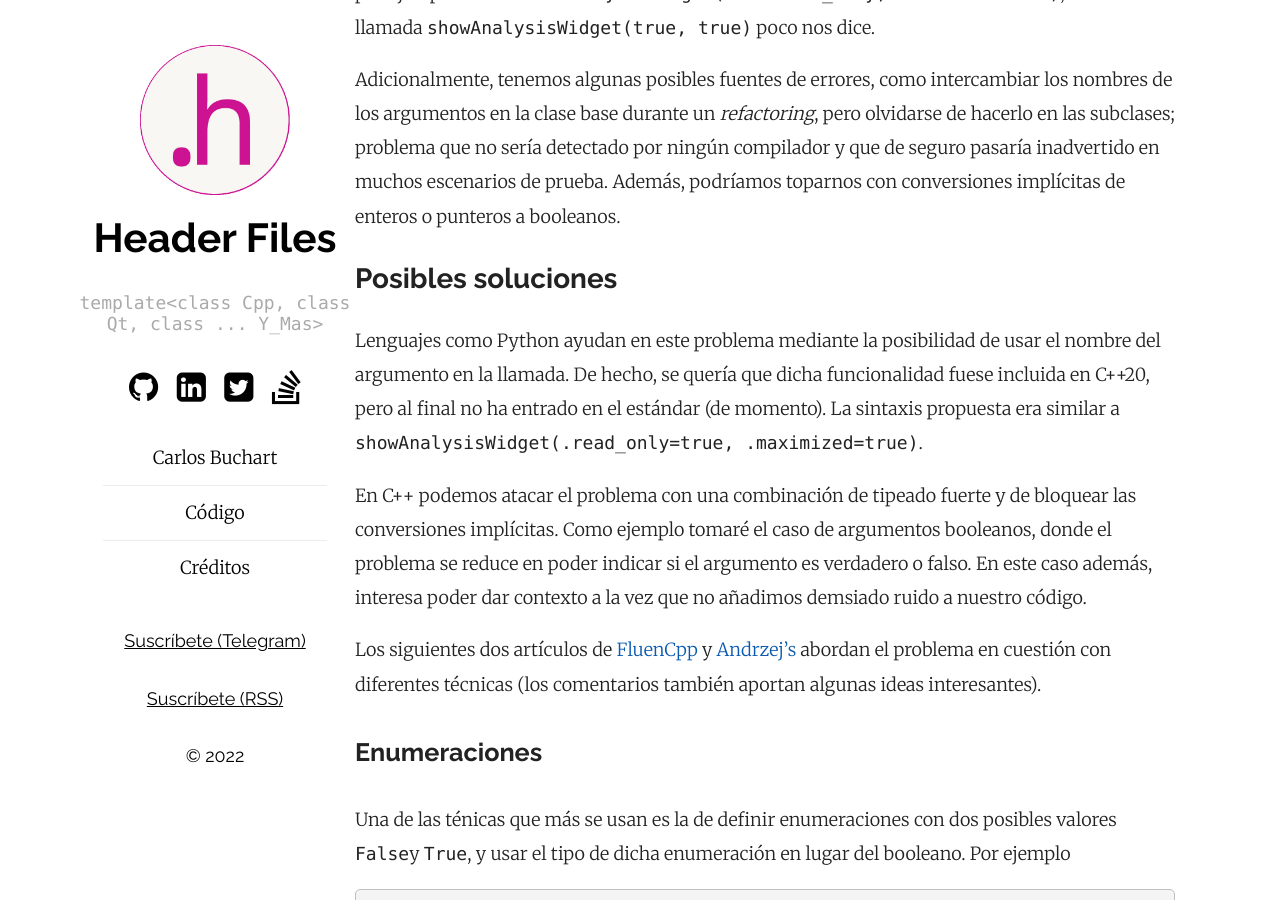
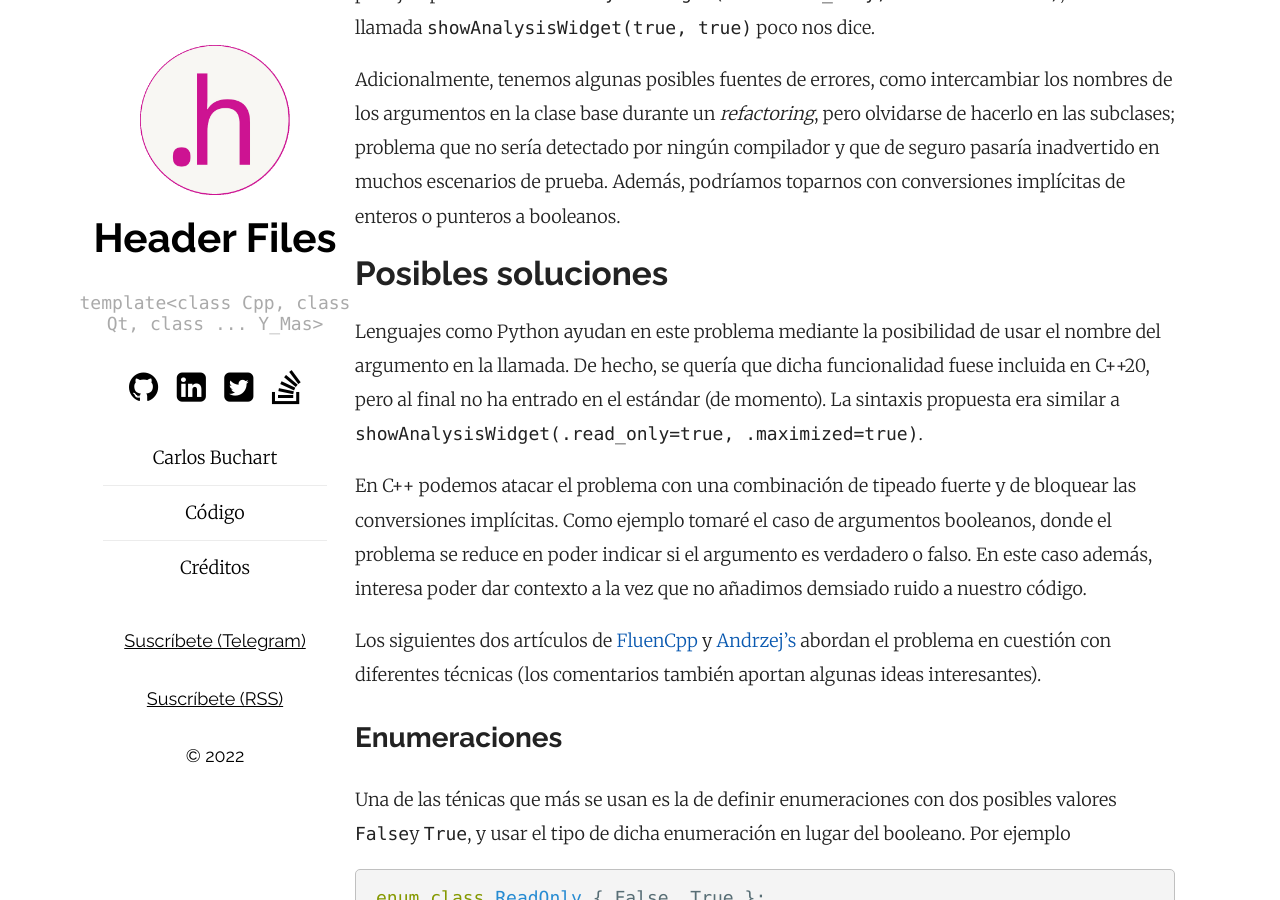
Before and after one commit to BlogHeaderFiles/BlogHeaderFiles.github.io, a Jekyll site: the page built from _posts/2021-02-07-expressive-arguments.md, in a window 1280 px wide and 900 px high, scrolled down 605 px. Built offline with Jekyll 4.4.1, drawn with Linux system fonts in a browser that asks for light colours.

Commit message:
Fix minor clint suggestions

````diff
--- a/_posts/2021-02-07-expressive-arguments.md
+++ b/_posts/2021-02-07-expressive-arguments.md
@@ -15,14 +15,16 @@ Por otro lado, en el primer ejemplo no me refiero a métodos para fijar propieda
 
 Adicionalmente, tenemos algunas posibles fuentes de errores, como intercambiar los nombres de los argumentos en la clase base durante un _refactoring_, pero olvidarse de hacerlo en las subclases; problema que no sería detectado por ningún compilador y que de seguro pasaría inadvertido en muchos escenarios de prueba. Además, podríamos toparnos con conversiones implícitas de enteros o punteros a booleanos.
 
-### Posibles soluciones
+## Posibles soluciones
+
 Lenguajes como Python ayudan en este problema mediante la posibilidad de usar el nombre del argumento en la llamada. De hecho, se quería que dicha funcionalidad fuese incluida en C++20, pero al final no ha entrado en el estándar (de momento). La sintaxis propuesta era similar a `showAnalysisWidget(.read_only=true, .maximized=true)`.
 
 En C++ podemos atacar el problema con una combinación de tipeado fuerte y de bloquear las conversiones implícitas. Como ejemplo tomaré el caso de argumentos booleanos, donde el problema se reduce en poder indicar si el argumento es verdadero o falso. En este caso además, interesa poder dar contexto a la vez que no añadimos demsiado ruido a nuestro código.
 
 Los siguientes dos artículos de [FluenCpp](https://www.fluentcpp.com/2018/05/04/passing-booleans-to-an-interface-in-an-expressive-way/) y [Andrzej's](https://akrzemi1.wordpress.com/2017/02/16/toggles-in-functions/) abordan el problema en cuestión con diferentes técnicas (los comentarios también aportan algunas ideas interesantes).
 
-#### Enumeraciones
+### Enumeraciones
+
 Una de las ténicas que más se usan es la de definir enumeraciones con dos posibles valores `False`y `True`, y usar el tipo de dicha enumeración en lugar del booleano. Por ejemplo
 
 ```cpp
@@ -36,9 +38,9 @@ showAnalysisWidget(ReadOnly::True, Maximized::False);
 
 Esto documentaría muy bien el contexto de cada argumento, evitaría confusiones de tipo así como conversiones implícitas. Las pocas _pegas_ son que si queremos usar el argumento en un condicional debemos hacer una comparación "tipográficamente más larga": `if (read_only == ReadOnly::True)` o `if (static_cast<bool>(read_only))`, o al querer convertir una expresión booleana en argumento de nuestra función. Un ejemplo en vivo puede verse [acá](https://wandbox.org/permlink/cTOU2txr974xyW7D).
 
-#### Clase TrueFalse
+### Clase TrueFalse
+
 Esta solución también es bastante corta y sencilla de recordar, y no tiene los inconvenientes antes vistos con los _castings_, y particularmente es mi preferida. Básicamente se trata de construir una pequeña clase que sólo pueda ser construida con un booleano y que se convierte implícita en booleano si hace falta. Además, una sencilla macro nos facilita la vida a la hora de declarar nuevos tipos.
-
 
 ```cpp
 struct TrueFalse
````
Also changed, not shown: _posts/2020-03-07-poniendo-el-foco-en-el-foco.md (+4 -0 lines).
